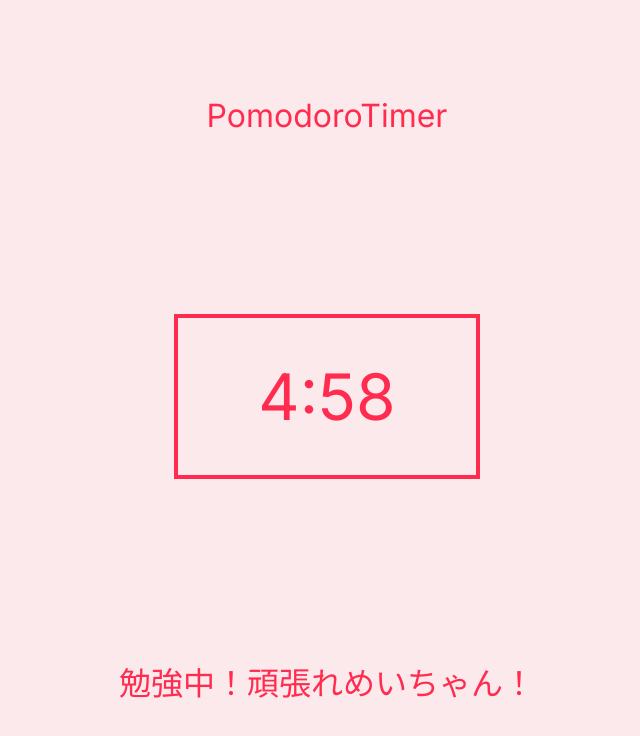
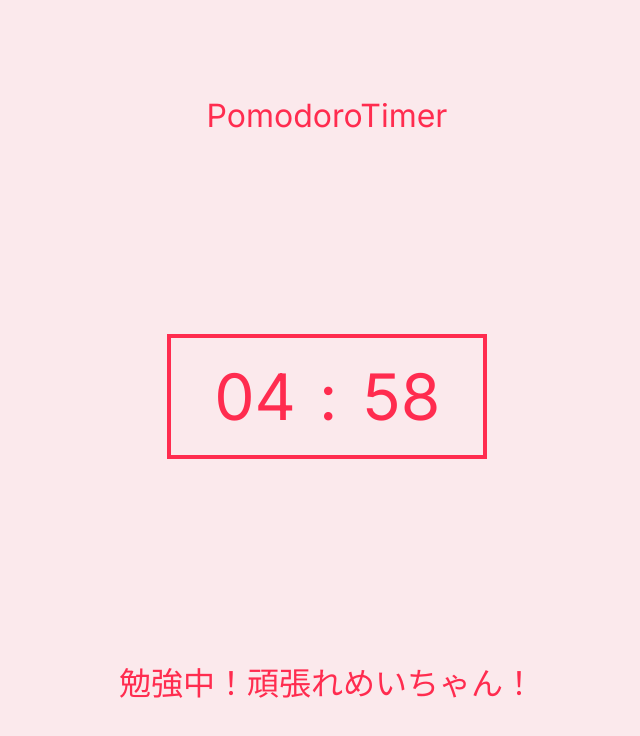
Before and after one commit to YukaChoco/pomodoro-timer-for-children, a Next.js app: page / in a window 1280 px wide. Both pictures are taken after a click on the button "勉強を始める". Shown: the top 736 px of the page, without its empty margins (313-953 px from the left). Built offline with nearby package versions, Linux system fonts and the light colour scheme.

Commit message:
タイマーがずれないよう固定

```diff
--- a/app/components/Timer.tsx
+++ b/app/components/Timer.tsx
@@ -1,3 +1,5 @@
+import styles from "./timer.module.css";
+
 export default function Timer({
   currentTime,
   isStudying,
@@ -5,17 +7,20 @@ export default function Timer({
   currentTime: number;
   isStudying: boolean;
 }) {
-  const styles = {
-    padding: "40px 80px",
+  const colorStyles = {
     border: `4px solid ${isStudying ? "rgb(255, 44, 79)" : "rgb(0, 0, 150)"}`,
-    fontSize: "4rem",
     color: `${isStudying ? "rgb(255, 44, 79)" : "rgb(0, 0, 150)"}`,
   };
 
   return (
-    <div style={styles}>
-      {Math.floor(currentTime / 60)}:
-      {currentTime % 60 < 10 ? `0${currentTime % 60}` : currentTime % 60}
+    <div style={colorStyles} className={styles.timer}>
+      <span>
+        {Math.floor(currentTime / 60) < 10 ? `0${Math.floor(currentTime / 60)}` : Math.floor(currentTime / 60)}
+      </span>
+      <span>:</span>
+      <span>
+        {currentTime % 60 < 10 ? `0${currentTime % 60}` : currentTime % 60}
+      </span>
     </div>
   );
 }
--- a/app/components/timer.module.css
+++ b/app/components/timer.module.css
@@ -1,5 +1,9 @@
 .timer {
-  padding: 40px 80px;
+  display: grid;
+  grid-template-columns: 8rem 1fr 8rem;
+  width: 20rem;
+  padding: 20px;
+  text-align: center;
   border: 4px solid rgb(255, 44, 79);
   font-size: 4rem;
 }
```
